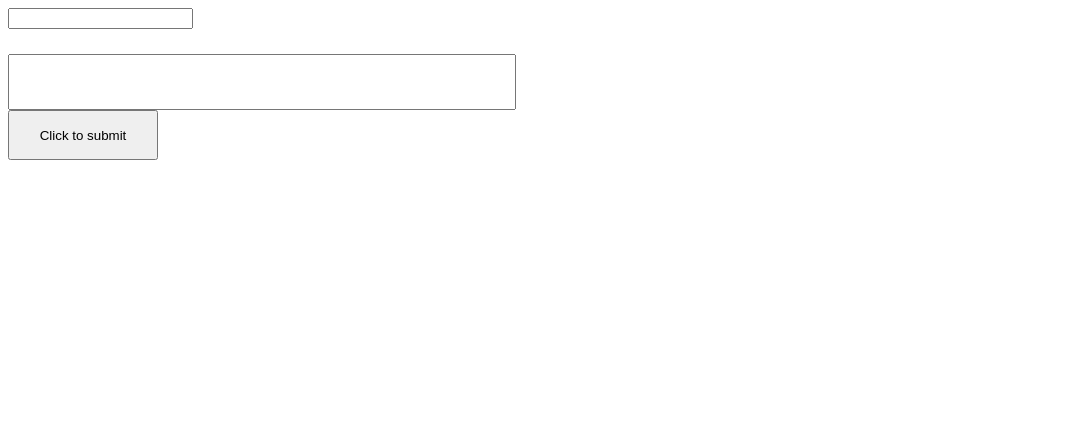
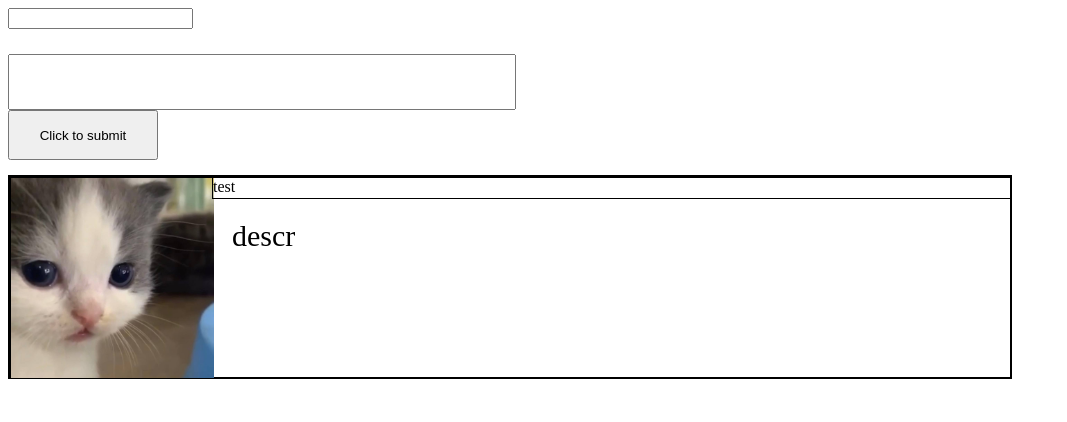
Before and after one commit to acidshotgun/home-chat.db, a website: page index.html in a window 1280 px wide. Shown: the whole page, without its empty margins (0-1067 px from the left). Drawn offline with nearby package versions, Linux system fonts and the light colour scheme.

Commit message:
bad post request reloading brow

```diff
--- a/index.html
+++ b/index.html
@@ -12,6 +12,20 @@
     <input class="input" type="text">
     <button class="submit">Click to submit</button>
 
+    <div class="post">
+        <div class="post__container">
+            <!-- <div class="post__item">
+                <div class="post__img">
+                    <img class="post__img-pic" src="" alt="img">
+                </div>
+                <div class="post__content">
+                    <div class="post__name">name post</div>
+                    <div class="post__descr">discription</div>
+                </div>
+            </div> -->
+        </div>
+    </div>
+
     <script src="https://cdn.jsdelivr.net/npm/axios@1.1.2/dist/axios.min.js"></script>
     <script src="js/script.js"></script>
 </body>
--- a/js/script.js
+++ b/js/script.js
@@ -5,19 +5,52 @@ const btnSubmit = document.querySelector('.submit'),
       theme = document.querySelector('.theme');
 
 
-btnSubmit.addEventListener('click', () => {
+btnSubmit.addEventListener('click', (event) => {
+    event.preventDefault();
     postData();
     input.value = '';
 });
 
 function postData() {
-    axios.post('http://localhost:3000/comments', {
+    axios.post('http://localhost:3000/posts', {
         theme: theme.value,
-        body: input.value,
+        description: input.value,
     })
     .then(response => console.log(response.data))
+    .then(new Post(post, 'test', 'descr').render())
     .catch(() => {
         alert('ERROR');
     })
     .finaly(console.log('End'));
 }
+
+
+const post = document.querySelector('.post__container');
+
+class Post {
+    constructor(parentSelector, name, descr) {
+        this.parentSelector = parentSelector;
+        // this.img = img;
+        this.name = name;
+        this.descr = descr;
+    }
+
+    render() {
+        const element = document.createElement('div');
+        element.classList.add('post__item');
+
+        element.innerHTML = `
+                <div class="post__img">
+                    <img class="post__img-pic" src="../img/cat.jpg" alt="alt">
+                </div>
+                <div class="post__content">
+                    <div class="post__name">${this.name}</div>
+                    <div class="post__descr">${this.descr}</div>
+                </div>
+            `;
+
+        this.parentSelector.append(element);
+    }
+}
+
+const cat = new Post(post, 'test', 'descr').render();
--- a/style.css
+++ b/style.css
@@ -9,3 +9,38 @@ button {
     margin-top: 25px;
     display: block;
 }
+
+.post {
+    display: block;
+    height: 800px;
+}
+
+.post__item {
+    margin-top: 15px;
+    display: flex;
+    width: 1000px;
+    height: 200px;
+    border: 2px solid black;
+}
+.post__img {
+    width: 200px;
+    height: 100%;
+    border: 1px solid black;
+}
+.post__img-pic {
+    height: 100%;
+}
+.post__content {
+    width: 100%;
+}
+.post__name {
+    width: 100%;
+    height: 10%;
+    border: 1px solid black;
+}
+.post__descr {
+    padding: 20px;
+    width: 100%;
+    height: 90%;
+    font-size: 30px;
+}
```
Also changed, not shown: db.json (+0 -20 lines), img/cat.jpg (added).
